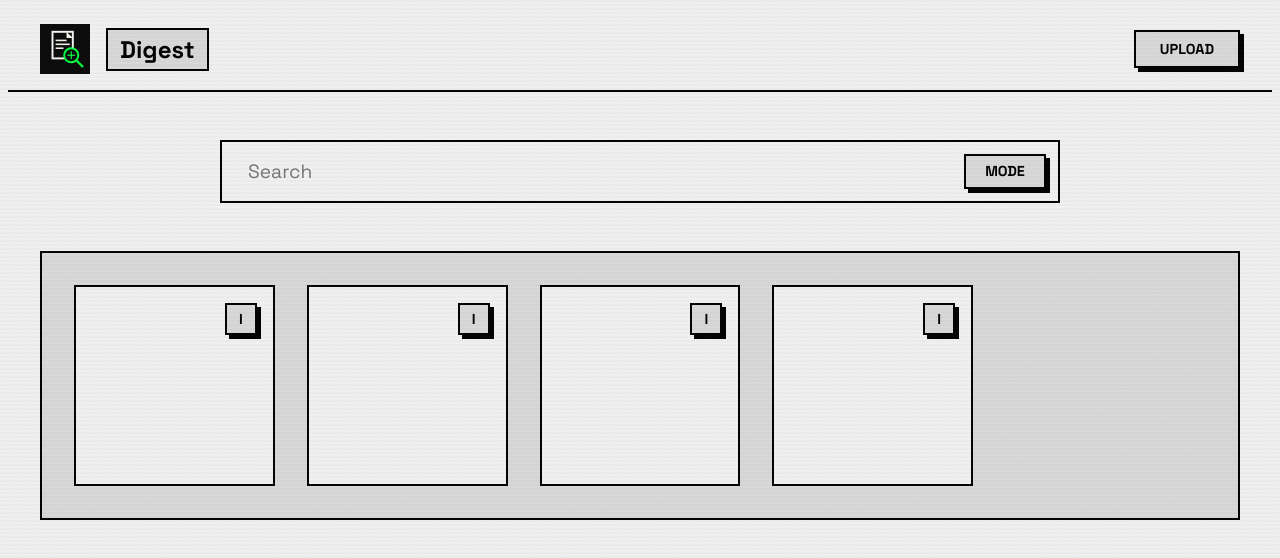
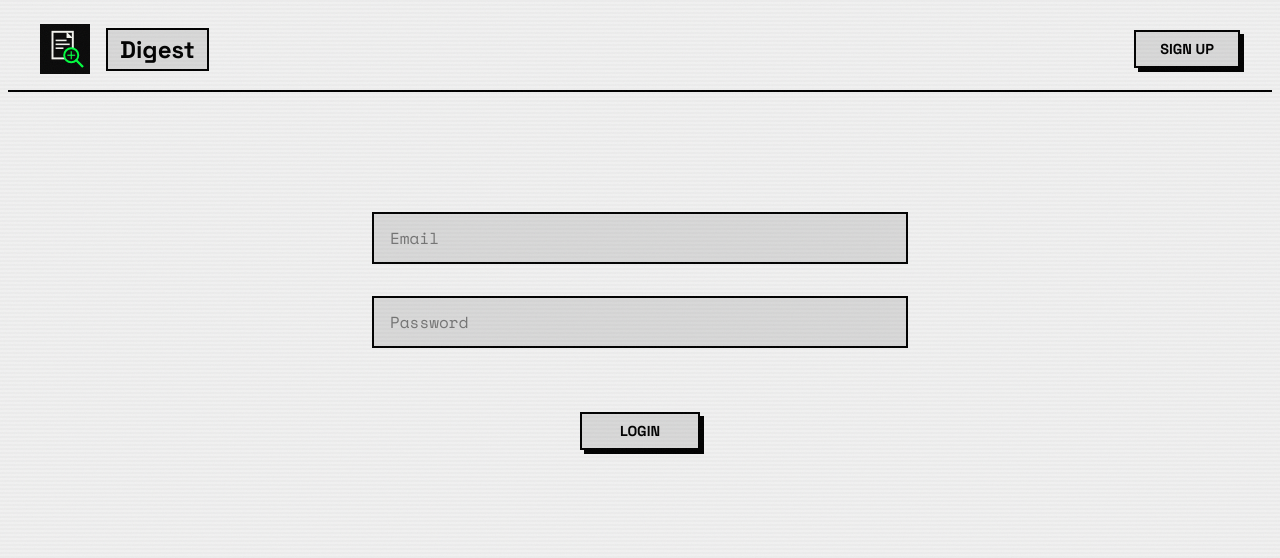
Before and after one commit to SaliqBashir/Digest, a React (Vite) app in the folder frontend/: page / in a window 1280 px wide. Shown: the top 558 px of the page. Built offline with nearby package versions, Linux system fonts and the light colour scheme.

Commit message:
finished the frontend

```diff
--- a/frontend/src/App.css
+++ b/frontend/src/App.css
@@ -200,13 +200,15 @@ body {
 .popup-row-right {
   justify-content: flex-end;
 }
+
 /* --- Upload View --- */
 .upload-container {
   display: flex;
   flex-direction: column;
   padding: 0 2rem;
   max-width: 800px;
-  margin: 3rem auto; /* Centers the box on the screen */
+  margin: 3rem auto;
+  /* Centers the box on the screen */
 }
 
 .upload-dropzone {
@@ -223,7 +225,8 @@ body {
 }
 
 .upload-dropzone:hover {
-  background-color: #cccccc; /* slight hover interaction */
+  background-color: #cccccc;
+  /* slight hover interaction */
 }
 
 .dropzone-text {
@@ -240,7 +243,8 @@ body {
 .upload-action-area {
   border: var(--border-thick);
   background-color: var(--bg-secondary);
-  height: 300px; /* keep it the same height as the dropzone */
+  height: 300px;
+  /* keep it the same height as the dropzone */
   display: flex;
   flex-direction: column;
   justify-content: center;
@@ -252,3 +256,113 @@ body {
   display: flex;
   align-items: center;
 }
+
+/* --- Utility / Component Classes --- */
+.btn-icon {
+  width: 1.5rem;
+  height: 1.5rem;
+  padding: 0;
+  display: flex;
+  justify-content: center;
+  align-items: center;
+}
+
+.btn-icon-large {
+  position: absolute;
+  top: 1rem;
+  right: 1rem;
+  width: 2rem;
+  height: 2rem;
+  padding: 0;
+  display: flex;
+  justify-content: center;
+  align-items: center;
+  z-index: 2;
+}
+
+.btn-small {
+  padding: 0.25rem 0.5rem;
+  text-transform: uppercase;
+}
+
+.btn-upload {
+  margin-top: 2rem;
+  width: 120px;
+}
+
+.btn-search {
+  padding: 0.4rem 1.2rem;
+  font-size: 0.9rem;
+  flex-shrink: 0;
+}
+
+.navbar-left {
+  display: flex;
+  align-items: center;
+  gap: 1rem;
+}
+
+.navbar-logo {
+  width: 50px;
+  height: 50px;
+  object-fit: contain;
+}
+
+.search-bar-container {
+  display: flex;
+  align-items: center;
+  padding: 0.75rem 0.75rem 0.75rem 1.5rem;
+  max-width: 800px;
+  margin: 3rem auto;
+}
+
+.search-bar-input {
+  border: none;
+  outline: none;
+  background: transparent;
+  font-family: inherit;
+  font-size: 1.2rem;
+  color: inherit;
+  flex-grow: 1;
+  width: 100%;
+}
+
+.file-input-display {
+  color: #888888;
+  width: 300px;
+  padding-right: 3rem;
+}
+
+.upload-cross-wrapper {
+  position: absolute;
+  right: 1rem;
+  top: 45%;
+  transform: translateY(-50%);
+}
+
+.btn-logout {
+  display: block;
+  margin: 0 2rem 2rem auto;
+}
+
+.auth-container {
+  display: flex;
+  flex-direction: column;
+  align-items: center;
+  justify-content: center;
+  padding-top: 15vh;
+}
+
+.auth-form {
+  display: flex;
+  flex-direction: column;
+  align-items: center;
+  gap: 2rem;
+  width: 500px;
+  max-width: 90%;
+}
+
+.auth-input {
+  background-color: var(--bg-secondary) !important;
+  font-family: var(--font-mono) !important;
+}
--- a/frontend/src/App.tsx
+++ b/frontend/src/App.tsx
@@ -3,24 +3,40 @@ import DataGrid from "./components/DataGrid";
 import Input from "./components/Input";
 import NavBar from "./components/Navbar";
 import UploadView from "./components/UploadView"
+import LoginPage from "./components/LoginPage";
+import Button from "./components/Button";
 function App() {
   const [view, setView] = useState<"home" | "upload">("home");
+  const [ isLoggedIn, setIsLoggedIn] = useState(false);
+  const [ authMode, setAuthMode] = useState<"login"| "signup">("login");
   return (
     <>
       <div className="noise-overlay"></div>
       <div className="scanline"></div>
+      {!isLoggedIn ? (
+      <>
+      <NavBar name="Digest" button={authMode === "login" ? "Sign up" : "Login"} onButtonClick={()=> setAuthMode(authMode === "login" ? "signup" : "login")}
+      />
+      <LoginPage mode={authMode} onLogin={() => setIsLoggedIn(true)}/>
+      </>
+      ): (
+      <>
       <NavBar name="Digest" button={view === "home" ? "upload" : "home"}
         onButtonClick={() => setView(view === "home" ? "upload" : "home")}
       />
       {view === "home" ? (
-        <>
-          <Input />
-          <DataGrid />
-        </>) : (
+          <>
+            <Input placeholder="Search"/>
+            <DataGrid />
+            <Button onClick={()=>setIsLoggedIn(false)} className="btn-logout">Logout</Button>
+          </>
+         )
+         : (
         <UploadView />
       )
       }
-
+      </>
+    )}
     </>
   );
 }
--- a/frontend/src/components/Button.tsx
+++ b/frontend/src/components/Button.tsx
@@ -4,10 +4,11 @@ interface Props {
   children: ReactNode;
   onClick: () => void;
   style?: CSSProperties;
+  className?: string;
 }
-function Button({ children, onClick, style}: Props) {
+function Button({ children, onClick, style, className }: Props) {
   return (
-    <button className="btn-void" onClick={onClick} style={style}>
+    <button className={`btn-void ${className || ""}`.trim()} onClick={onClick} style={style}>
       {children}
     </button>
   );
--- a/frontend/src/components/DataGrid.tsx
+++ b/frontend/src/components/DataGrid.tsx
@@ -4,6 +4,22 @@ import InfoPopup from "./InfoPopup";
 function DataGrid() {
     const [selectedFile, setSelectedFile] = useState<any | null>(null);
     const mockFiles = [
+          { id: "file_123", url: "" },
+        { id: "file_456", url: "" },
+            { id: "file_123", url: "" },
+        { id: "file_456", url: "" },
+        { id: "file_789", url: "" },
+        { id: "file_012", url: "" },
+        { id: "file_123", url: "" },
+        { id: "file_456", url: "" },
+        { id: "file_789", url: "" },
+        { id: "file_012", url: "" },
+      { id: "file_789", url: "" },
+        { id: "file_012", url: "" },
+        { id: "file_123", url: "" },
+        { id: "file_456", url: "" },
+        { id: "file_789", url: "" },
+        { id: "file_012", url: "" },
         { id: "file_123", url: "" },
         { id: "file_456", url: "" },
         { id: "file_789", url: "" },
--- a/frontend/src/components/FileCard.tsx
+++ b/frontend/src/components/FileCard.tsx
@@ -15,18 +15,7 @@ function FileCard({ file, onInfoClick }: Props) {
             }
             <Button
                 onClick={onInfoClick}
-                style={{
-                    position: "absolute",
-                    top: "1rem",
-                    right: "1rem",
-                    width: "2rem",
-                    height: "2rem",
-                    padding: 0,
-                    display: "flex",
-                    justifyContent: "center",
-                    alignItems: "center",
-                    zIndex: 2
-                }}
+                className="btn-icon-large"
             >
                 I
             </Button>
--- a/frontend/src/components/InfoPopup.tsx
+++ b/frontend/src/components/InfoPopup.tsx
@@ -15,14 +15,7 @@ function FileModal({ file, onClose }: FileModalProps) {
         <div className="popup-header">
           <Button
             onClick={onClose}
-            style={{
-              width: "1.5rem",
-              height: "1.5rem",
-              padding: 0,
-              display: "flex",
-              justifyContent: "center",
-              alignItems: "center",
-            }}
+            className="btn-icon"
           >
             X
           </Button>
@@ -35,10 +28,7 @@ function FileModal({ file, onClose }: FileModalProps) {
         <div className="popup-row popup-row-right">
           <Button
             onClick={() => alert("Link Copied!")}
-            style={{
-              padding: "0.25rem 0.5rem",
-              textTransform: "uppercase",
-            }}
+            className="btn-small"
           >
             Copy Link
           </Button>
@@ -47,10 +37,7 @@ function FileModal({ file, onClose }: FileModalProps) {
         <div className="popup-row">
           <Button
             onClick={() => alert("File Deleted!")}
-            style={{
-              padding: "0.25rem 0.5rem",
-              textTransform: "uppercase",
-            }}
+            className="btn-small"
           >
             Delete
           </Button>
--- a/frontend/src/components/Input.tsx
+++ b/frontend/src/components/Input.tsx
@@ -1,39 +1,19 @@
 import Button from "./Button";
-
-function Input() {
+interface Props{
+  placeholder: string;
+}
+function Input({ placeholder}: Props) {
   return (
-    <div
-      className="input-void"
-      style={{
-        display: "flex",
-        alignItems: "center",
-        padding: "0.75rem 0.75rem 0.75rem 1.5rem",
-        maxWidth: "800px",
-        margin: "3rem auto",
-      }}
-    >
+    <div className="input-void search-bar-container">
       <input
         type="text"
-        placeholder="Search"
-        style={{
-          border: "none",
-          outline: "none",
-          background: "transparent",
-          fontFamily: "inherit",
-          fontSize: "1.2rem",
-          color: "inherit",
-          flexGrow: 1,
-          width: "100%",
-        }}
+        placeholder={placeholder}
+        className="search-bar-input"
       />
 
       <Button
         onClick={() => console.log("test")}
-        style={{
-          padding: "0.4rem 1.2rem",
-          fontSize: "0.9rem",
-          flexShrink: 0,
-        }}
+        className="btn-search"
       >
         Mode
       </Button>
--- /dev/null
+++ b/frontend/src/components/LoginPage.tsx
@@ -0,0 +1,67 @@
+import Button from "./Button";
+import { useState } from "react";
+
+interface Props {
+  onLogin: () => void;
+  mode: "login" | "signup";
+}
+function LoginPage({ onLogin, mode }: Props) {
+  const [email, setEmail] = useState("");
+  const [password, setPassword] = useState("");
+  const [confirmPassword, setConfirmPassword] = useState("");
+
+  const handleSubmit = (e: React.FormEvent) => {
+    e.preventDefault();
+
+    if (mode === "signup" && password !== confirmPassword) {
+      alert("Passwords do not match!");
+      return;
+    }
+    // Simulate backend auth success
+    if (email && password) {
+      console.log(email,password);
+      onLogin();
+    }
+  };
+  return (
+    <>
+
+      <div className="auth-container">
+        <form onSubmit={handleSubmit} className="auth-form">
+          <input
+            type="email"
+            placeholder="Email"
+            className="input-void auth-input"
+            value={email}
+            onChange={(e) => setEmail(e.target.value)}
+            required
+          />
+
+          <input
+            type="password"
+            placeholder="Password"
+            className="input-void auth-input"
+            value={password}
+            onChange={(e) => setPassword(e.target.value)}
+            required
+          />
+          {mode === "signup" && (
+            <input
+              type="password"
+              placeholder="Confirm Password"
+              className="input-void auth-input"
+              value={confirmPassword}
+              onChange={(e) => setConfirmPassword(e.target.value)}
+              aria-required
+            />
+          )}
+          <Button onClick={() => {}} className="btn-upload">
+            {mode === "login" ? "Login" : "Sign up"}
+          </Button>
+        </form>
+      </div>
+    </>
+  );
+}
+
+export default LoginPage;
--- a/frontend/src/components/Navbar.tsx
+++ b/frontend/src/components/Navbar.tsx
@@ -9,15 +9,11 @@ function NavBar({ name, button, onButtonClick}: Props) {
   return (
     <>
       <nav className="navbar">
-        <div style={{ display: "flex", alignItems: "center", gap: "1rem" }}>
+        <div className="navbar-left">
           <img
             src={logo}
             alt="Digest Logo"
-            style={{
-              width: "50px",
-              height: "50px",
-              objectFit: "contain",
-            }}
+            className="navbar-logo"
           />
           <h1 className="navbar-heading">{name}</h1>
         </div>
```
Also changed, not shown: frontend/src/components/UploadView.tsx (+4 -17 lines).
